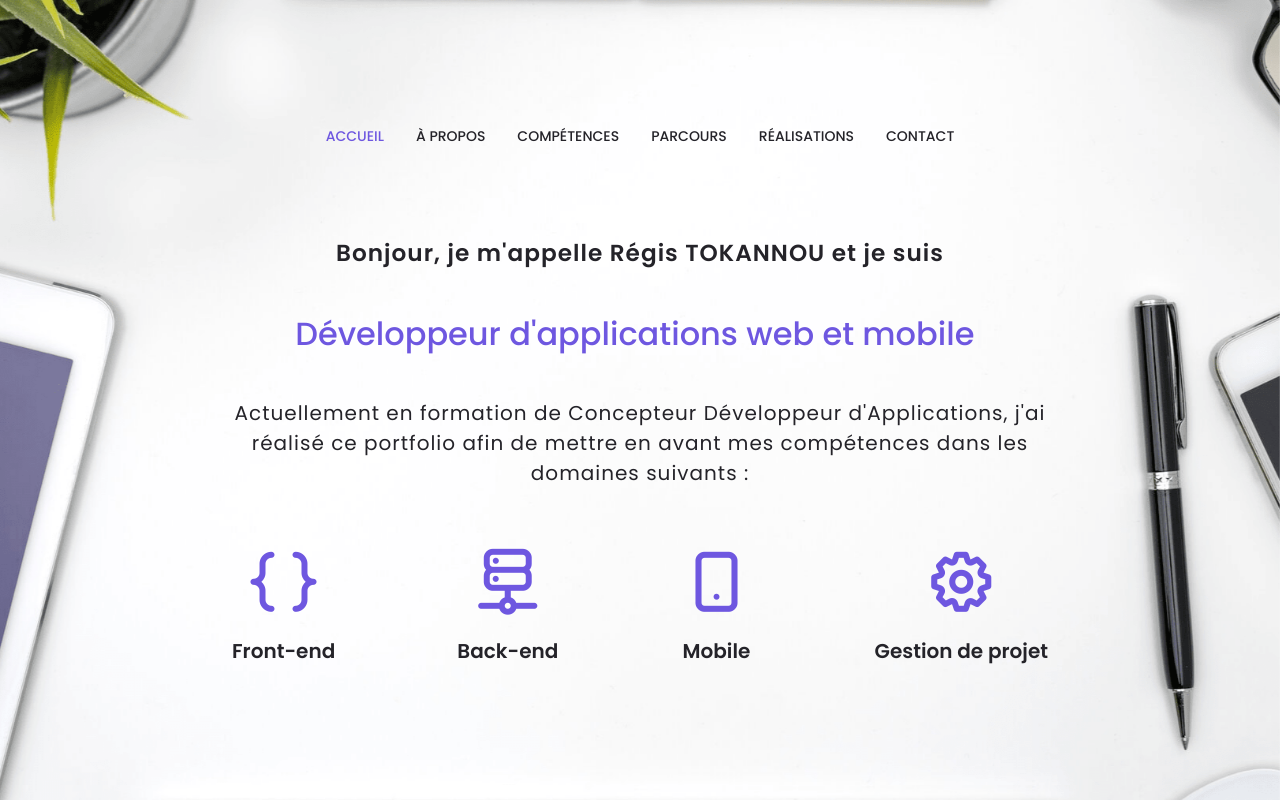
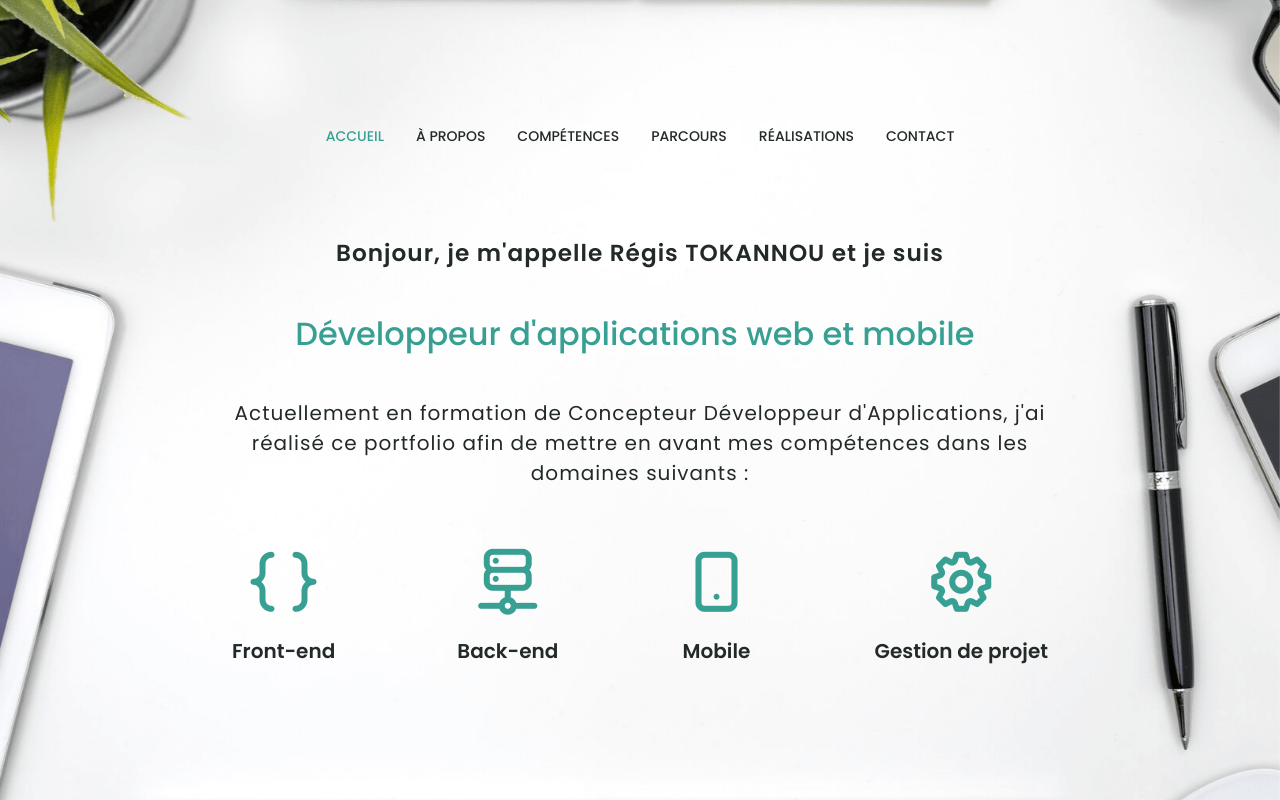
Before and after one commit to TOKANNOU/CV, a plain HTML site: page index.html in a window 1280 px wide. Drawn offline with nearby package versions, Linux system fonts and the light colour scheme.

Commit message:
update 27-06-2021

```diff
--- a/assets/css/style.css
+++ b/assets/css/style.css
@@ -9,11 +9,11 @@
     --header-height: 3rem;
 
     /* Choix d'une couleur */
-    --hue-color: 250; /* Mauve 250 - Vert 142 - Bleu 230 - Rose 340 */
+    --hue-color: 173; /* Mauve 250 - Vert 142 - Bleu 230 - Rose 340 */
 
     /* Mode des couleurs sous forme HSL (Hue ou degré - Saturation - Lightness) */
-    --first-color: hsl(var(--hue-color), 69%, 61%);
-    --first-color-second: hsl(var(--hue-color), 69%, 61%);
+    --first-color: hsl(var(--hue-color), 49%, 42%);
+    --first-color-second: hsl(var(--hue-color), 49%, 42%);
     --first-color-alt: hsl(var(--hue-color), 57%, 53%);
     --first-color-lighter: hsl(var(--hue-color), 92%, 85%);
     --title-color: hsl(var(--hue-color), 8%, 15%);
```
Also changed, not shown: assets/picture/brand.png, assets/picture/favicon.png, assets/picture/logo.png (deleted).
